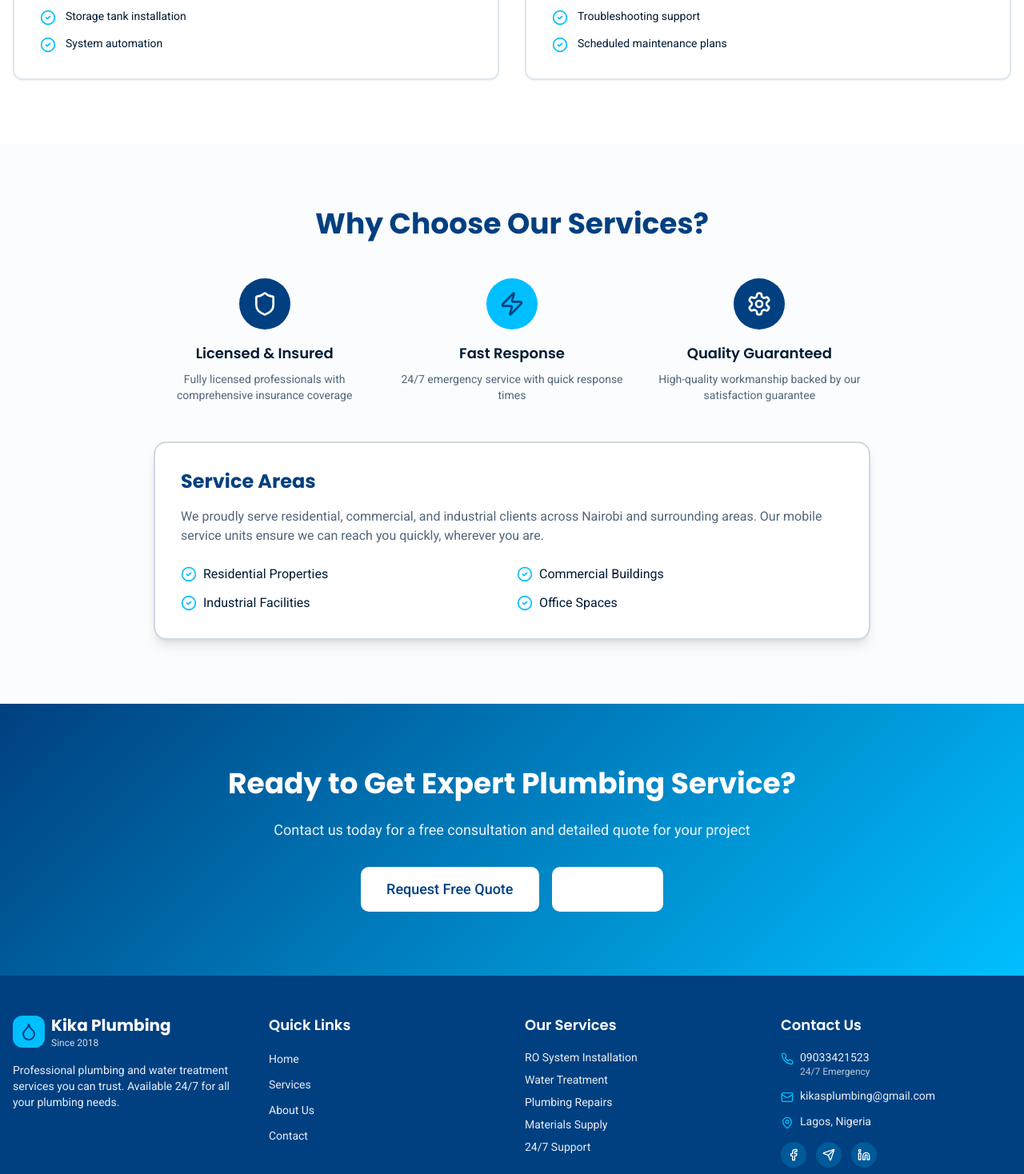
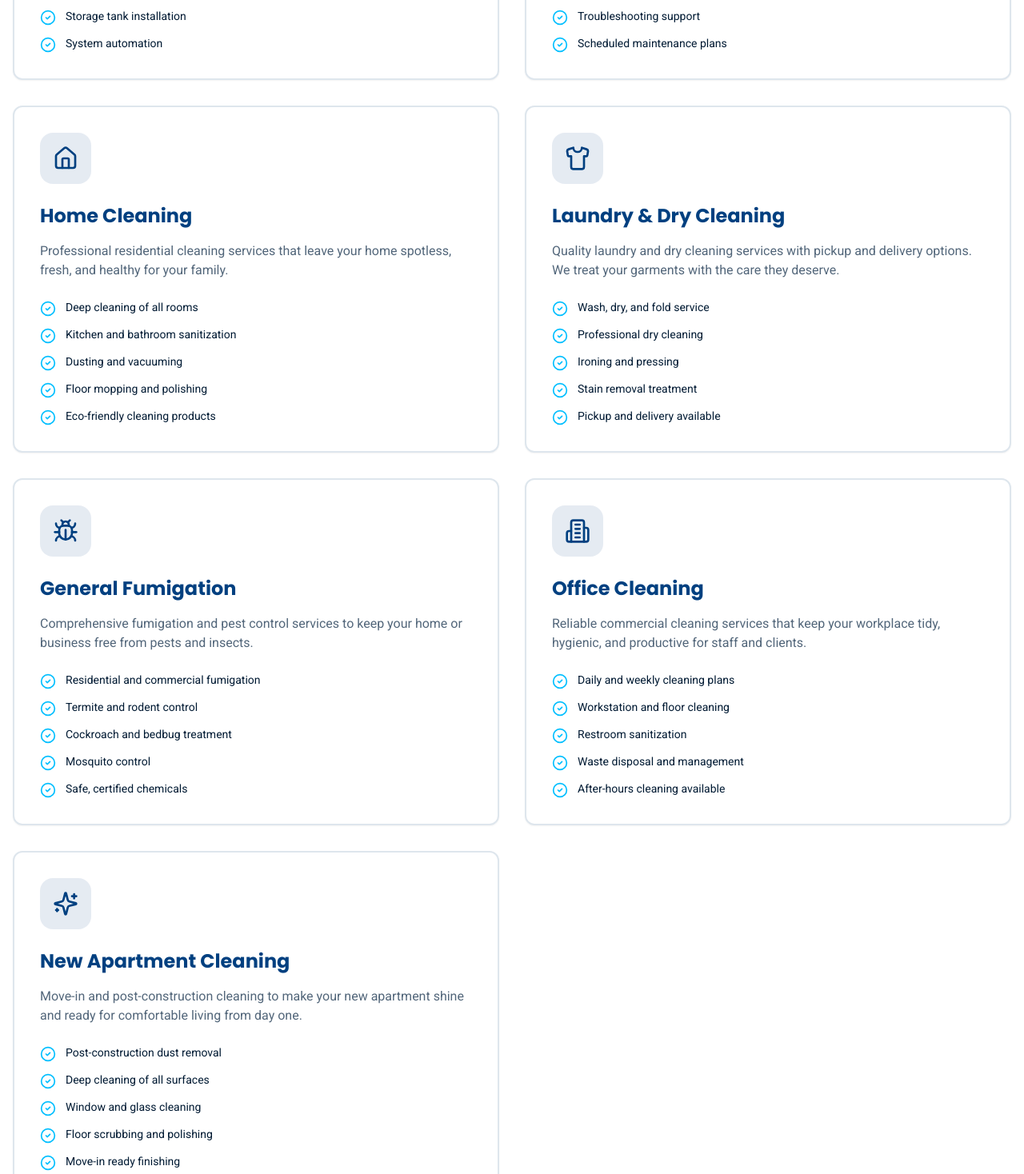
Before and after one commit to kikasplumbing-dev/kika-plumbings, a React (Vite) app: page /services in a window 1280 px wide. Shown: the part 1822-3290 px from the top of the page at 80% size. Built offline with nearby package versions, Linux system fonts and the light colour scheme; the HTML template or start-up script is replaced by a standard one.

Commit message:
Changes
Co-authored-by: kikasplumbing-dev <237502026+kikasplumbing-dev@users.noreply.github.com>

```diff
--- a/src/pages/Services.tsx
+++ b/src/pages/Services.tsx
@@ -10,7 +10,12 @@ import {
   Shield,
   Settings,
   CheckCircle2,
-  ArrowRight
+  ArrowRight,
+  Home,
+  Shirt,
+  Bug,
+  Building2,
+  Sparkles
 } from "lucide-react";
 
 const Services = () => {
@@ -85,6 +90,66 @@ const Services = () => {
         "Performance optimization",
         "Troubleshooting support",
         "Scheduled maintenance plans"
+      ]
+    },
+    {
+      icon: Home,
+      title: "Home Cleaning",
+      description: "Professional residential cleaning services that leave your home spotless, fresh, and healthy for your family.",
+      features: [
+        "Deep cleaning of all rooms",
+        "Kitchen and bathroom sanitization",
+        "Dusting and vacuuming",
+        "Floor mopping and polishing",
+        "Eco-friendly cleaning products"
+      ]
+    },
+    {
+      icon: Shirt,
+      title: "Laundry & Dry Cleaning",
+      description: "Quality laundry and dry cleaning services with pickup and delivery options. We treat your garments with the care they deserve.",
+      features: [
+        "Wash, dry, and fold service",
+        "Professional dry cleaning",
+        "Ironing and pressing",
+        "Stain removal treatment",
+        "Pickup and delivery available"
+      ]
+    },
+    {
+      icon: Bug,
+      title: "General Fumigation",
+      description: "Comprehensive fumigation and pest control services to keep your home or business free from pests and insects.",
+      features: [
+        "Residential and commercial fumigation",
+        "Termite and rodent control",
+        "Cockroach and bedbug treatment",
+        "Mosquito control",
+        "Safe, certified chemicals"
+      ]
+    },
+    {
+      icon: Building2,
+      title: "Office Cleaning",
+      description: "Reliable commercial cleaning services that keep your workplace tidy, hygienic, and productive for staff and clients.",
+      features: [
+        "Daily and weekly cleaning plans",
+        "Workstation and floor cleaning",
+        "Restroom sanitization",
+        "Waste disposal and management",
+        "After-hours cleaning available"
+      ]
+    },
+    {
+      icon: Sparkles,
+      title: "New Apartment Cleaning",
+      description: "Move-in and post-construction cleaning to make your new apartment shine and ready for comfortable living from day one.",
+      features: [
+        "Post-construction dust removal",
+        "Deep cleaning of all surfaces",
+        "Window and glass cleaning",
+        "Floor scrubbing and polishing",
+        "Move-in ready finishing"
       ]
     }
   ];
```
